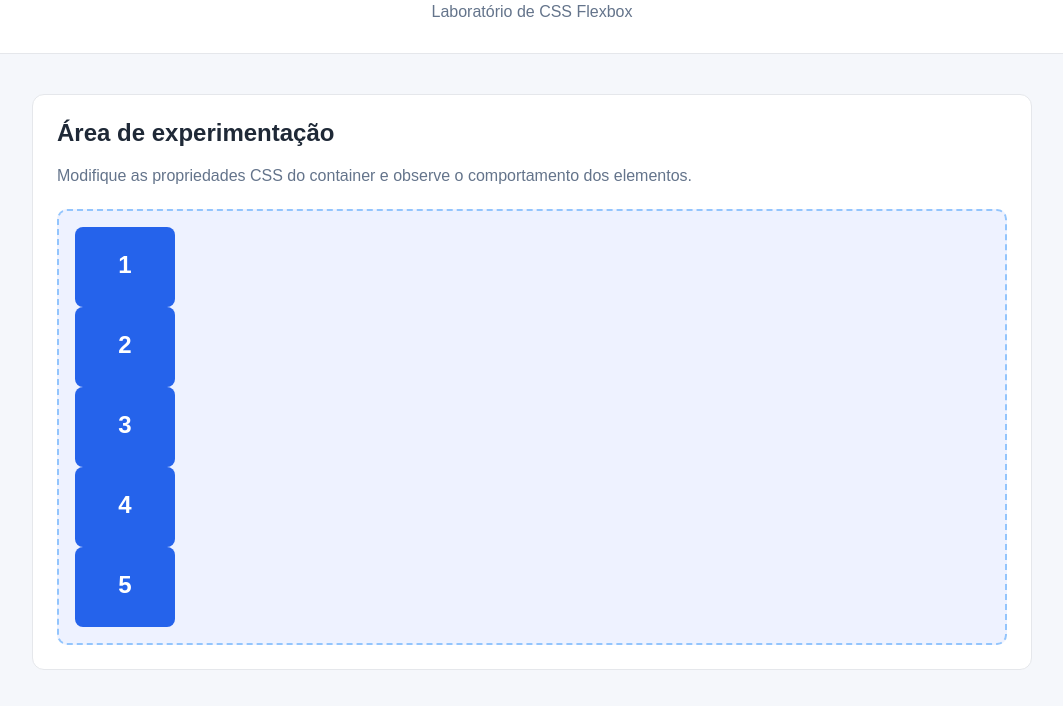
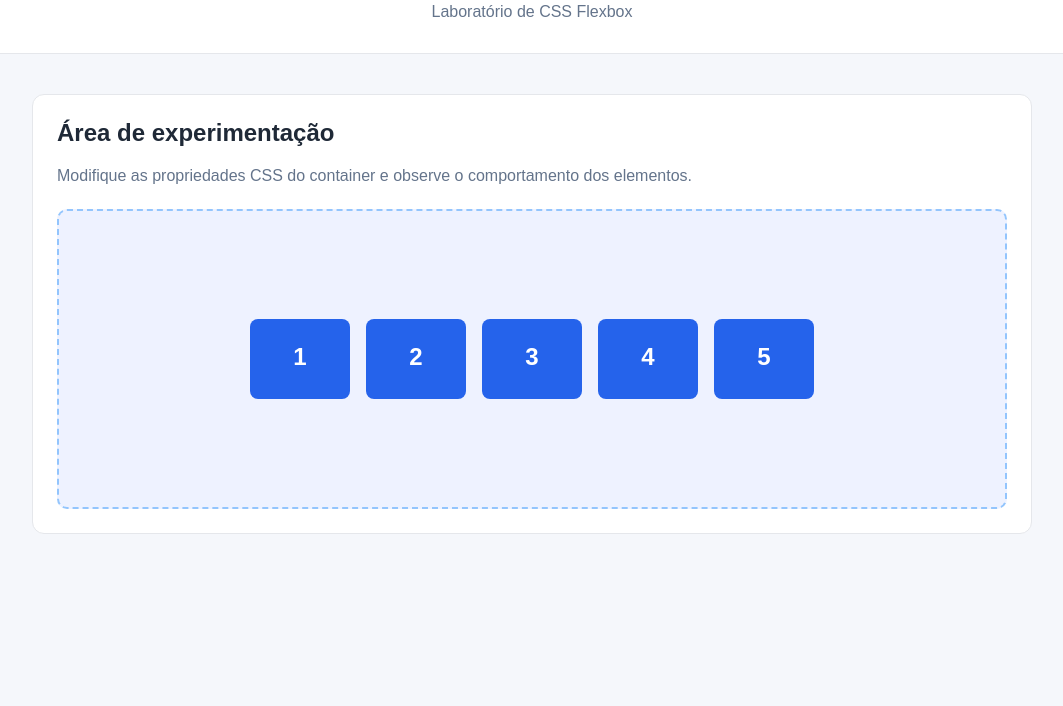
Before and after one commit to pedrobragambleme/flexlab, a plain HTML site: page index.html in a window 1280 px wide. Shown: the part 72-778 px from the top of the page, without its empty margins (108-1171 px from the left). Drawn offline with Linux system fonts and the light colour scheme.

Commit message:
feat: explora alinhamento e direcao com flexbox

```diff
--- a/assets/css/style.css
+++ b/assets/css/style.css
@@ -55,6 +55,12 @@ body {
     background-color: #eef2ff;
     border: 2px dashed #93c5fd;
     border-radius: 10px;
+
+    display: flex;
+    flex-direction: row;
+    justify-content: center;
+    align-items: center;
+    gap: 16px;
 }
 
 .item {
```
